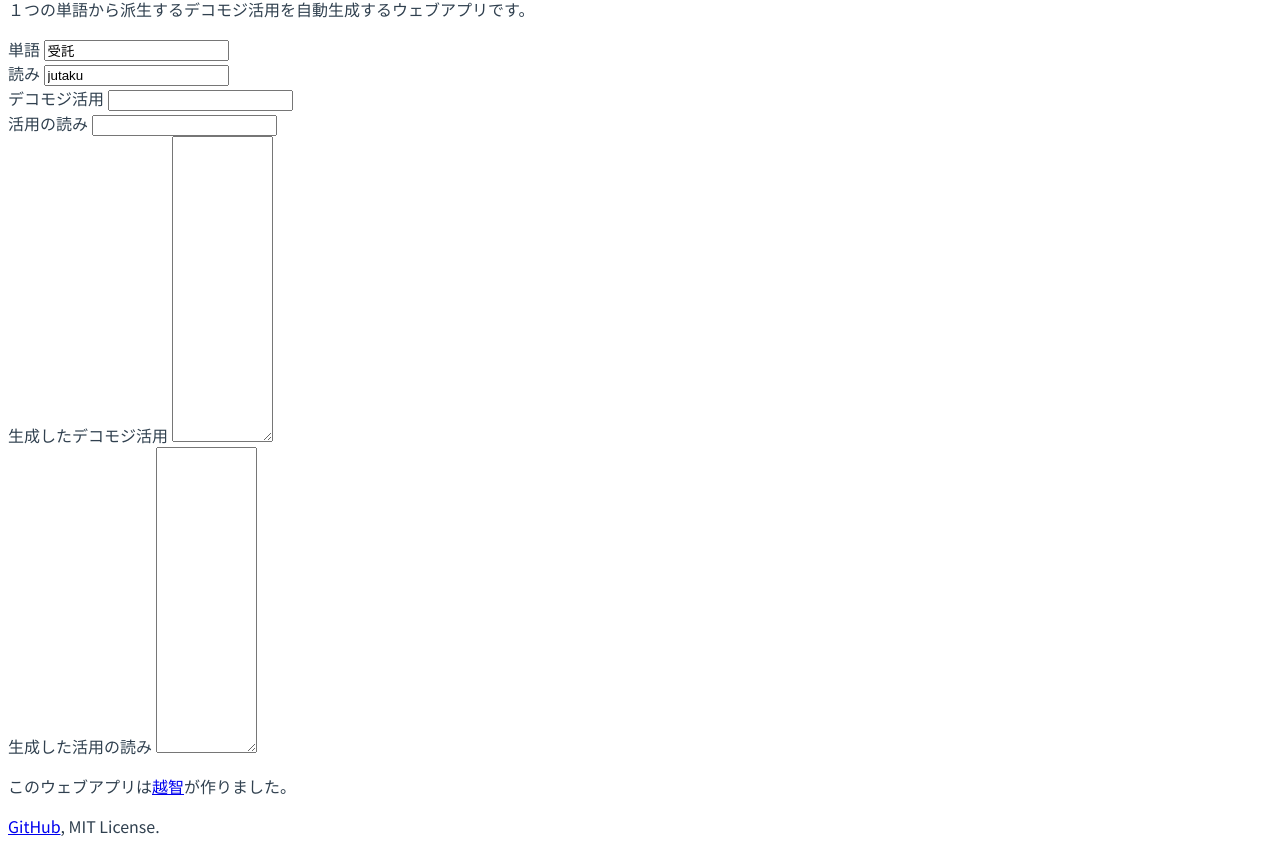
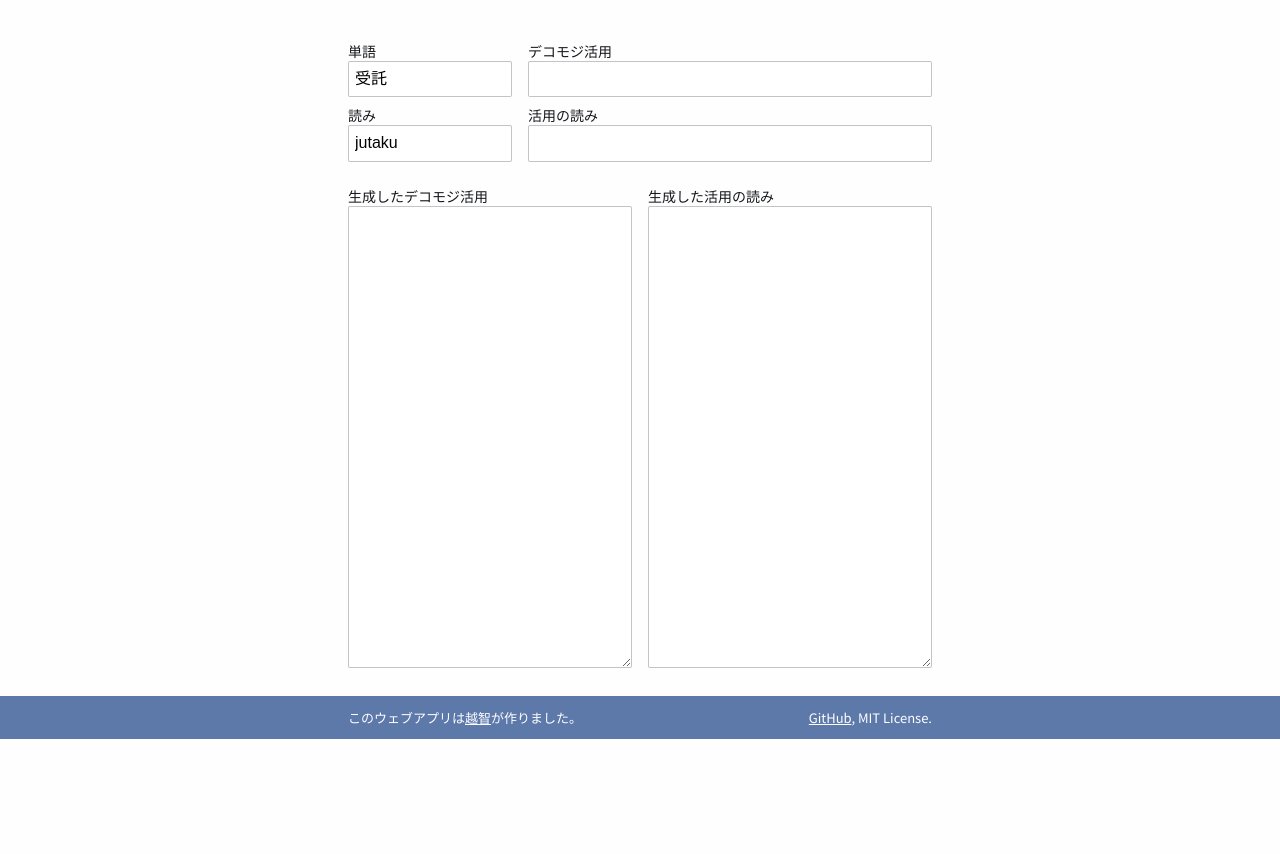
Before and after one commit to decomoji/conjugator, a website built with Parcel: page src/index.pug in a window 1280 px wide. Shown: the part 69-923 px from the top of the page. After the commit the page ends 808 px from the top, so only its background shows below. Built offline with nearby package versions, Linux system fonts and the light colour scheme.

Commit message:
feat(css): cSSでレイアウトを組んだ

```diff
--- a/src/style/index.css
+++ b/src/style/index.css
@@ -1,37 +1,231 @@
 @charset "UTF-8";
 
+/* 色・幅・夢・静寂・そして愛 */
 :root {
-  --colorBase: #30404f;
-  --colorKey: #336699;
-  --colorUnti: #993366;
+  --colorBlack: #15171a;
+  --colorWhite: #fefeff;
+  --colorTomato: #dd3b40;
+  --colorChocolate: #c05b2c;
+  --colorGold: #9f7e00;
+  --colorOlive: #688200;
+  --colorForest: #008c22;
+  --colorTeal: #008780;
+  --colorCerulean: #0081b1;
+  --colorDenim: #477f9b;
+  --colorDanube: #5d79aa;
+  --colorLavender: #a156d2;
+  --colorAzalea: #d43892;
+  --colorCoral: #a36969;
+  --colorBlackRGB: 21, 23, 26;
+  --colorWhiteRGB: 254, 254, 255;
+  --colorTomatoRGB: 240, 59, 64;
+  --colorChocolateRGB: 192, 91, 44;
+  --colorGoldRGB: 159, 126, 0;
+  --colorOliveRGB: 104, 130, 0;
+  --colorForestRGB: 0, 140, 34;
+  --colorTealRGB: 0, 135, 128;
+  --colorCeruleanRGB: 0, 129, 177;
+  --colorDenimRGB: 71, 127, 155;
+  --colorDanubeRGB: 93, 121, 170;
+  --colorLavenderRGB: 161, 86, 210;
+  --colorAzaleaRGB: 212, 56, 146;
+  --colorCoralRGB: 163, 105, 105;
+
+  --colorBase: var(--colorBlack);
+  --colorBaseInvert: var(--colorWhite);
+  --colorLink: var(--colorDanube);
+  --colorLinkInvert: var(--colorWhite);
+  --colorFocus: rgba(var(--colorDanubeRGB), 0.5);
+  --colorFocusInvert: rgba(var(--colorWhiteRGB), 0.5);
+
+  --bgBase: var(--colorWhite);
+  --bgBand: var(--colorDanube);
+
+  --borderInput: var(--colorBlackRGB);
+  --borderInputFocus: var(--colorDanubeRGB);
+
+  --contentPadding: 0.75rem;
+  --contentWidth: 38rem;
 }
 
+/* いわゆるリセットCSS */
 *,
-*::before,
-*::after {
+::before,
+::after {
   box-sizing: border-box;
 }
 
+html {
+  margin: 0;
+  padding: 0;
+}
+
 body {
-  color: var(--colorBase);
+  margin: 0;
+  padding: 0;
+  color: var(--colorBlack);
   font-size: 1rem;
   font-family: "Noto Sans JP", sans-serif;
+  background-color: var(--bgBase);
 }
 
 main {
   display: block;
 }
 
-img {
-  -ms-interpolation-mode: bicubic;
-  border: 0 none;
-  text-decoration: none;
-  vertical-align: top;
-  background: transparent;
+/* Foundation */
+a:link,
+a:visited,
+a:hover,
+a:focus,
+a:active {
+  color: var(--colorLink);
 }
 
-mark {
-  background-color: transparent;
+a.-invert:link,
+a.-invert:visited,
+a.-invert:hover,
+a.-invert:focus,
+a.-invert:active {
+  color: var(--colorLinkInvert);
+}
+
+:focus {
+  outline: none;
+  box-shadow: 0 0 0 4px var(--colorFocus);
+}
+
+.-invert:focus {
+  box-shadow: 0 0 0 4px var(--colorFocusInvert);
+}
+
+/* ヘッダー */
+.Header {
+  color: var(--colorBaseInvert);
+  background-color: var(--bgBand);
+}
+
+.Header__inner {
+  display: flex;
+  align-items: center;
+  margin: auto;
+  padding: var(--contentPadding);
+  max-width: var(--contentWidth);
+}
+
+.Header__inner > * + * {
+  margin-left: 1rem;
+}
+
+.Header__title {
+  margin-top: 0;
+  margin-bottom: 0;
+}
+
+.Header__link {
+  display: block;
+  border-radius: 999rem;
+  width: 2.625rem;
+  height: 2.625rem;
+  overflow: hidden;
+}
+
+.Header__logo {
+  display: block;
+}
+
+.Header__desc {
+  margin-top: 0;
+  margin-bottom: 0;
+  font-size: 0.875rem;
+}
+
+/* フッター */
+.Footer {
+  color: var(--colorBaseInvert);
+  background-color: var(--bgBand);
+}
+
+.Footer__inner {
+  display: flex;
+  justify-content: space-between;
+  margin: auto;
+  padding: var(--contentPadding);
+  max-width: var(--contentWidth);
+}
+
+.Footer__inner > * + * {
+  margin-left: 1rem;
+}
+
+.Footer__credit {
+  margin-top: 0;
+  margin-bottom: 0;
+  font-size: 0.8125rem;
+}
+
+.Footer__license {
+  margin-top: 0;
+  margin-bottom: 0;
+  font-size: 0.8125rem;
+}
+
+/* メインエリア */
+.Main {
+  margin: 1rem auto;
+  padding: var(--contentPadding);
+  max-width: var(--contentWidth);
+}
+
+.Main > * + * {
+  margin-top: 1rem;
+}
+
+/* 横並びアイテムを持つコンテナ */
+.Row {
+  display: flex;
+  margin: -0.5rem;
+}
+
+.Row__item {
+  flex: 1 1 auto;
+  padding: 0.5rem;
+}
+
+.Row__item.-tight {
+  max-width: 30%;
+}
+
+.Row__item.-half {
+  max-width: 50%;
+}
+
+.Row__item > * + * {
+  margin-top: 0.5rem;
+}
+
+/* ラベルとフォームを収める箱 */
+.InputRow {
+  color: inherit;
+}
+
+.InputRow__label {
+  display: block;
+  font-size: 0.875rem;
+}
+
+.InputRow__input {
+  padding: 0.375rem;
+  border: 1px solid rgba(var(--borderInput), 0.25);
+  border-radius: 0.125rem;
+  width: 100%;
+  font-size: 1rem;
+  line-height: 1.4;
+  vertical-align: top;
+}
+
+.InputRow__input:focus {
+  border-color: rgba(var(--borderInputFocus), 1);
 }
 
 /* https://github.com/ampproject/amphtml/blob/2e9a940e78df8de38a6c06a0772aeaa4839a24d1/css/ampshared.css#L164-L204 */
```
